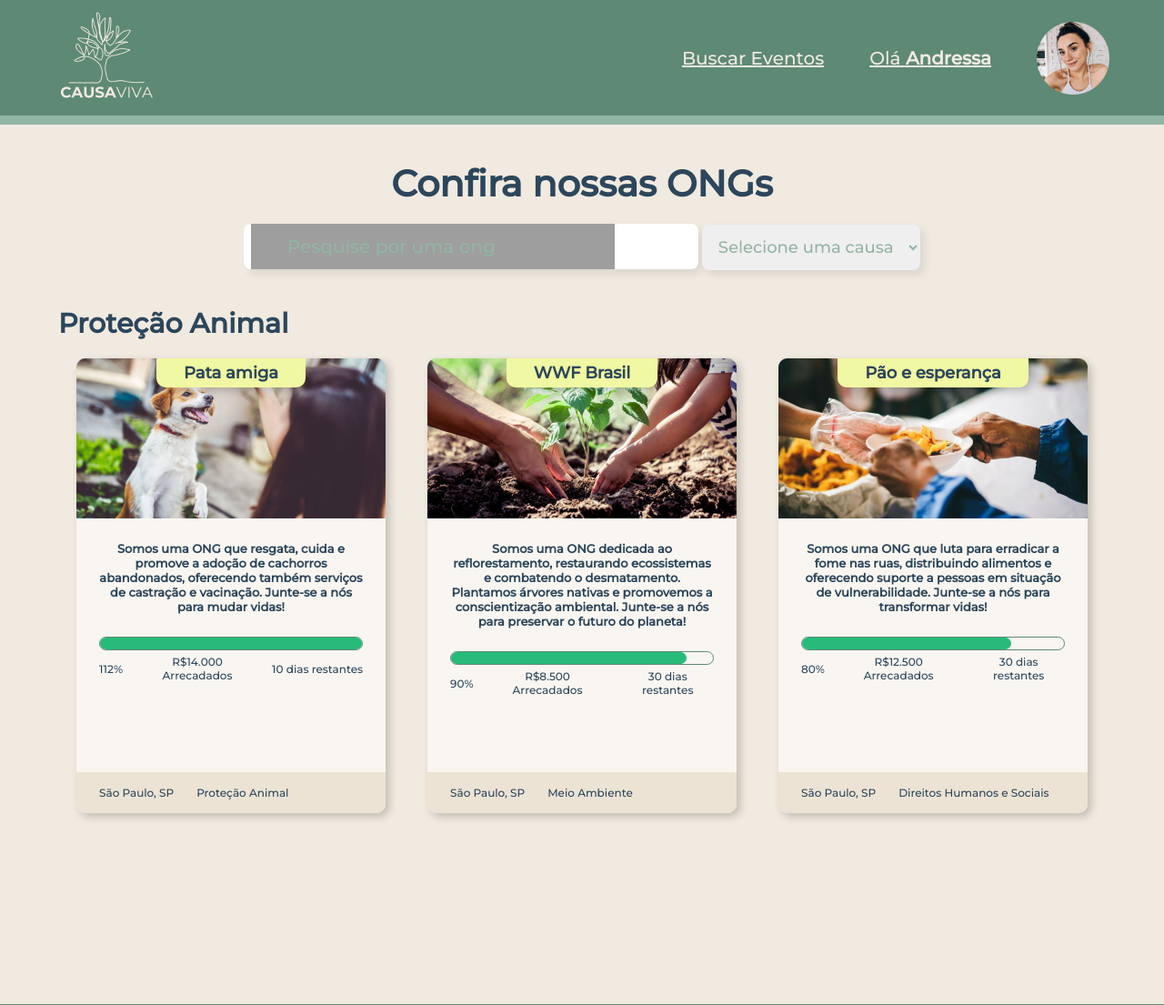
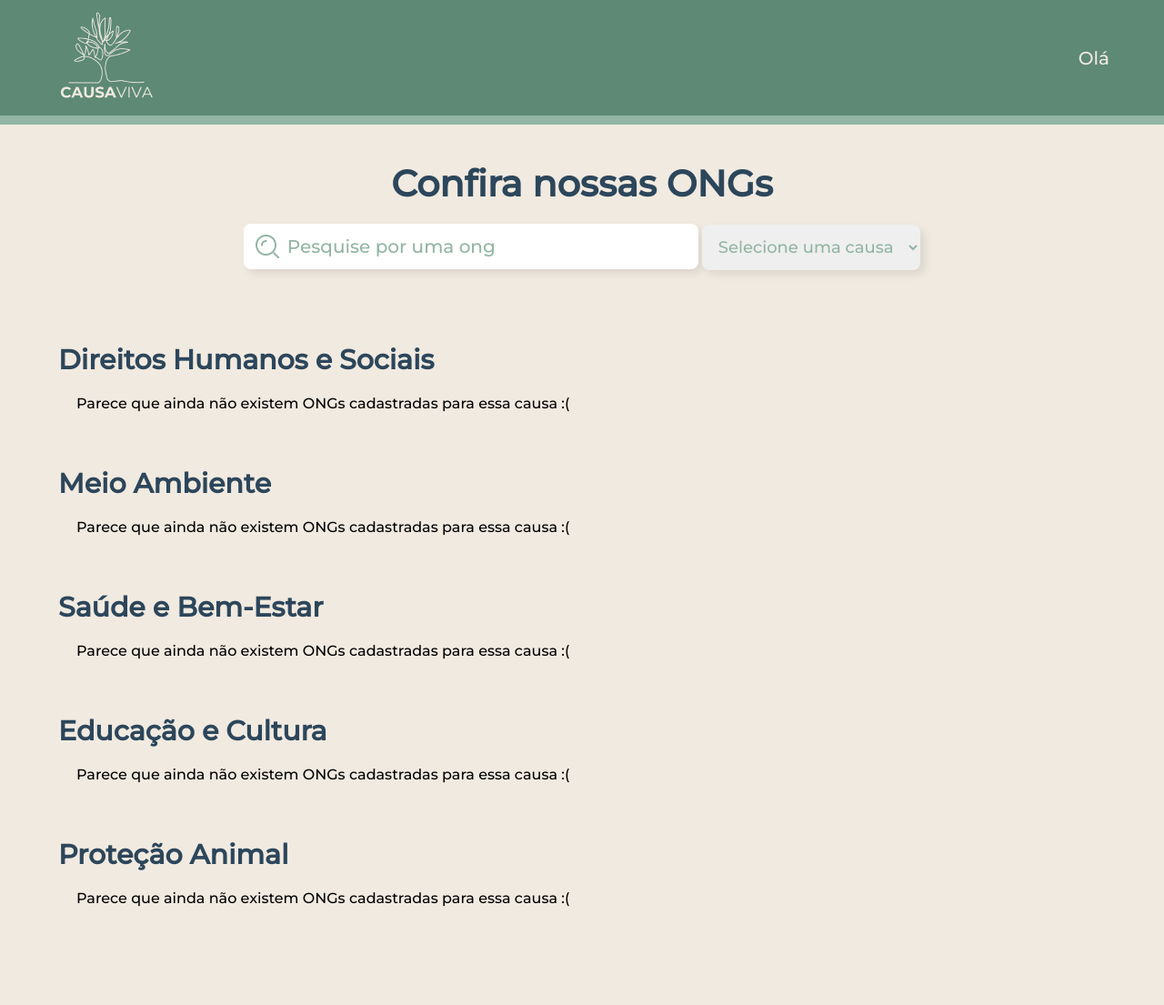
Before and after one commit to phmagalhaes/Tcc_CausaViva, a Laravel app: page /home in a window 1280 px wide. Shown: the top 1105 px of the page at 91% size. Run offline with Laravel 12, Linux system fonts and the light colour scheme; the visitor is signed in with stand-in values (Sample User, id 1); data that the repository does not hold is empty; grey boxes are pictures that could not be loaded.

Commit message:
commit 26-03

```diff
--- a/app/Http/Controllers/OngController.php
+++ b/app/Http/Controllers/OngController.php
@@ -9,8 +9,6 @@
 
 class OngController extends Controller
 {
-    public function index() {}
-
     public function show()
     {
         return view('ong.perfil');
@@ -22,10 +20,12 @@
             'password' => 'confirmed',
             'email' => 'unique:doadores,email|unique:ongs,email',
             'logo' => 'required',
+            'documento' => 'unique:ongs,documento',
         ], [
             'password.confirmed' => 'Senhas não conferem',
             'email.unique' => 'Email já cadastrado',
             'logo.required' => 'Insira a logo da ong',
+            'documento.unique' => 'Documento já cadastrado',
         ]);
 
         if ($validator->fails()) {
@@ -74,6 +74,25 @@
 
     public function home()
     {
+        $causas = [
+            'Direitos Humanos e Sociais',
+            'Meio Ambiente',
+            'Saúde e Bem-Estar',
+            'Educação e Cultura',
+            'Proteção Animal'
+        ];
+
+        $direitos = Ong::where('causa', 'Direitos Humanos e Sociais')->get();
+        $ambientes = Ong::where('causa', 'Meio Ambiente')->get();
+        $saudes = Ong::where('causa', 'Saúde e Bem-Estar')->get();
+        $culturas = Ong::where('causa', 'Educação e Cultura')->get();
+        $animais = Ong::where('causa', 'Proteção Animal')->get();
+
+        return view('ong.home', ["Direitos Humanos e Sociais" => $direitos, "Meio Ambiente" => $ambientes, "Saúde e Bem-Estar" => $saudes, "Educação e Cultura" => $culturas, "Proteção Animal" => $animais, "causas" => $causas]);
+    }
+
+    public function index()
+    {
         return view('index');
     }
 }
--- a/resources/views/ong/home.blade.php
+++ b/resources/views/ong/home.blade.php
@@ -4,21 +4,24 @@
 <head>
     <meta charset="UTF-8">
     <meta name="viewport" content="width=device-width, initial-scale=1.0">
-    <link rel="stylesheet" href="../style.css">
-    <link rel="stylesheet" href="../assets/css/causas.css">
+    <link rel="stylesheet" href="{{ asset('style.css') }}">
+    <link rel="stylesheet" href="{{ asset('assets/css/home.css') }}">
     <title>Causa Viva - Nossas ONG´s</title>
+    <link rel="stylesheet" href="https://cdnjs.cloudflare.com/ajax/libs/font-awesome/6.5.1/css/all.min.css">
 </head>
 
 <body>
     <header>
         <div class="main">
-            <a href="../index.html">
+            <a href="{{ route('index') }}">
                 <img src="../assets/images/Logo Header.png" alt="logo" />
             </a>
             <nav>
-                <a href="#">Buscar Eventos</a>
-                <a class="linkPerfil" href="./perfilDOADOR.html">Olá <b>Andressa</b></a>
-                <img class="foto" src="../assets/images/fotoPerfil.png">
+                @php
+                    $nome = explode(' ', Auth()->user()->nome);
+                    $nome = $nome[0];
+                @endphp
+                <p class="linkPerfil">Olá <strong>{{ $nome }}</strong></p>
             </nav>
         </div>
         <div class="slogan">
@@ -27,7 +30,6 @@
     <div class="pesquisa">
         <h1 class="titulo">Confira nossas ONGs</h1>
         <form>
-            <label for="#"></label>
             <input class="input-pesquisa" type="search" id="#" name="#"
                 placeholder="Pesquise por uma ong">
             <select class="select-pesquisa" id="categoria" name="categoria">
@@ -43,18 +45,37 @@
         </form>
     </div>
     <main>
+        @foreach ($causas as $causa)
             <div class="ongs">
-            <h1 class="titulo2">Proteção Animal</h1>
+                <h1 class="titulo2">{{ $causa }}</h1>
                 <div class="cards">
+                    @php
+                        $ongs = App\Models\Ong::where('causa', $causa)->get();
+                    @endphp
+                    @if ($ongs->isEmpty())
+                        <p>Parece que ainda não existem ONGs cadastradas para essa causa :(</p>
+                    @endif
+                    @foreach ($ongs as $ong)
+                        @php
+                            $doacoes = App\Models\Doacao::where('id_ong', $ong->id)->get();
+                            if ($doacoes->isEmpty()) {
+                                $valor = 0;
+                            } else {
+                                $valor = 0;
+                                foreach ($doacoes as $doacao) {
+                                    $valor = $valor + $doacao->valor;
+                                }
+                                $valor = round($valor / 10) * 10;
+                            }
+                        @endphp
                         <div class="card">
                             <div class="img">
-                        <img src="./assets/images/card1.png" alt="" />
-                        <p class="ong">Pata amiga</p>
+                                <img src="{{ asset('logos/' . $ong->logo) }}" alt="" />
+
+                                <p class="ong">{{ $ong->nome }}</p>
                             </div>
                             <p class="description">
-                        Somos uma ONG que resgata, cuida e promove a adoção de cachorros
-                        abandonados, oferecendo também serviços de castração e vacinação.
-                        Junte-se a nós para mudar vidas!
+                                {{ $ong->descricao }}
                             </p>
                             <div class="meta">
                                 <div class="grafico">
@@ -63,88 +84,25 @@
                                 <div class="legenda">
                                     <p>112%</p>
                                     <p>R$14.000 Arrecadados</p>
-                            <p>10 dias restantes</p>
                                 </div>
                             </div>
                             <div class="bottom">
                                 <div class="cidade">
                                     <i class="fa-solid fa-location-dot"></i>
-                            <p>São Paulo, SP</p>
+                                    <p>{{ $ong->cidade }}, {{ $ong->estado }}</p>
                                 </div>
                                 <div class="causa">
                                     <i class="fa-solid fa-tag"></i>
 
-                            <p>Proteção Animal</p>
+                                    <p>{{ $ong->causa }}</p>
                                 </div>
                             </div>
                         </div>
-                <div class="card">
-                    <div class="img">
-                        <img src="./assets/images/card2.png" alt="" />
-                        <p class="ong">WWF Brasil</p>
-                    </div>
-                    <p class="description">
-                        Somos uma ONG dedicada ao reflorestamento, restaurando
-                        ecossistemas e combatendo o desmatamento. Plantamos árvores
-                        nativas e promovemos a conscientização ambiental. Junte-se a nós
-                        para preservar o futuro do planeta!
-                    </p>
-                    <div class="meta">
-                        <div class="grafico">
-                            <div class="total noventa"></div>
-                        </div>
-                        <div class="legenda">
-                            <p>90%</p>
-                            <p>R$8.500 Arrecadados</p>
-                            <p>30 dias restantes</p>
+                    @endforeach
+
                 </div>
             </div>
-                    <div class="bottom">
-                        <div class="cidade">
-                            <i class="fa-solid fa-location-dot"></i>
-                            <p>São Paulo, SP</p>
-                        </div>
-                        <div class="causa">
-                            <i class="fa-solid fa-tag"></i>
-
-                            <p>Meio Ambiente</p>
-                        </div>
-                    </div>
-                </div>
-                <div class="card">
-                    <div class="img">
-                        <img src="./assets/images/card3.png" alt="" />
-                        <p class="ong">Pão e esperança</p>
-                    </div>
-                    <p class="description">
-                        Somos uma ONG que luta para erradicar a fome nas ruas,
-                        distribuindo alimentos e oferecendo suporte a pessoas em situação
-                        de vulnerabilidade. Junte-se a nós para transformar vidas!
-                    </p>
-                    <div class="meta">
-                        <div class="grafico">
-                            <div class="total oitenta"></div>
-                        </div>
-                        <div class="legenda">
-                            <p>80%</p>
-                            <p>R$12.500 Arrecadados</p>
-                            <p>30 dias restantes</p>
-                        </div>
-                    </div>
-                    <div class="bottom">
-                        <div class="cidade">
-                            <i class="fa-solid fa-location-dot"></i>
-                            <p>São Paulo, SP</p>
-                        </div>
-                        <div class="causa">
-                            <i class="fa-solid fa-tag"></i>
-
-                            <p>Direitos Humanos e Sociais</p>
-                        </div>
-                    </div>
-                </div>
-            </div>
-        </div>
+        @endforeach
     </main>
 
     <footer>
--- a/routes/web.php
+++ b/routes/web.php
@@ -5,15 +5,13 @@
 use App\Http\Controllers\OngController;
 use Illuminate\Support\Facades\Route;
 
-Route::get('/', [OngController::class, 'home'])->name('index');
+Route::get('/', [OngController::class, 'index'])->name('index');
 
 Route::get('/login', [AuthController::class, 'showLogin'])->name('login');
 Route::post('/login', [AuthController::class, 'login'])->name('login.post');
 Route::get('/logout', [AuthController::class, 'logout'])->name('logout');
 
-Route::get('/home', function(){
-    return view('ong.home');
-})->middleware('auth')->name('home');
+Route::get('/home', [OngController::class, 'home'])->middleware('auth')->name('home');
 
 Route::prefix('doador')->group(function () {
     Route::get('/cadastro', [DoadorController::class, 'create'])->name('doador.create');
```
Also changed, not shown: app/Http/Controllers/DoacaoController.php (added, +10 -0 lines), app/Models/Doacao.php (added, +10 -0 lines), resources/views/index.blade.php (+23 -11 lines), public/assets/css/home.css, public/assets/icons/Search_alt.png (added), public/logos/901bda39b1c5e71689ae61ef7ae45b92.png (added), 1 other file. Lines whose indentation alone changed are shown as unchanged.
